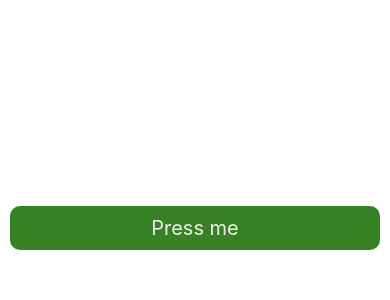
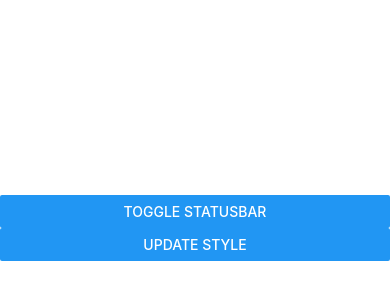
Before and after one commit to meihu-ganesh/ProjectNativeJs, a React Native app: screen / in a window 390 px wide. Shown: the part 194-494 px from the top of the page. Built offline with nearby package versions, Linux system fonts and the light colour scheme.

Commit message:
status bar styled

```diff
--- a/App.js
+++ b/App.js
@@ -10,13 +10,14 @@ import React, {useState} from 'react';
 import {Alert, Button, FlatList, ScrollView, StyleSheet, Text, TextInput, View} from 'react-native';
 import ModalBox from './Pages/ModalBox';
 import PressableLP from './Pages/PressableLP';
+import EditStatusBar from './Pages/EditStatusBar';
 
 
 const App = () => {
 
   return (
     <View style={{flex:1}}>
-      <PressableLP />
+      <EditStatusBar />
     </View>
   );
 };
--- /dev/null
+++ b/Pages/EditStatusBar.js
@@ -0,0 +1,29 @@
+import React, { useState } from "react";
+import { Button, StatusBar, StyleSheet, View } from "react-native";
+
+const EditStatusBar = () => {
+
+    const [hide, setHide] =useState(false);
+    const [barState, setBarState] = useState('dark-content');
+
+    return (
+        <View style={styles.container}>
+            <StatusBar
+                backgroundColor={'orange'}
+                barStyle={barState}
+                hidden={hide}
+            />
+            <Button title="Toggle statusBar" onPress={()=>setHide(!hide)} />
+            <Button title="Update Style" onPress={()=> setBarState('light-content')} />
+        </View>
+    );
+};
+
+const styles = StyleSheet.create({
+    container: {
+        flex: 1,
+        justifyContent: 'center',
+    },
+});
+
+export default EditStatusBar;
```
